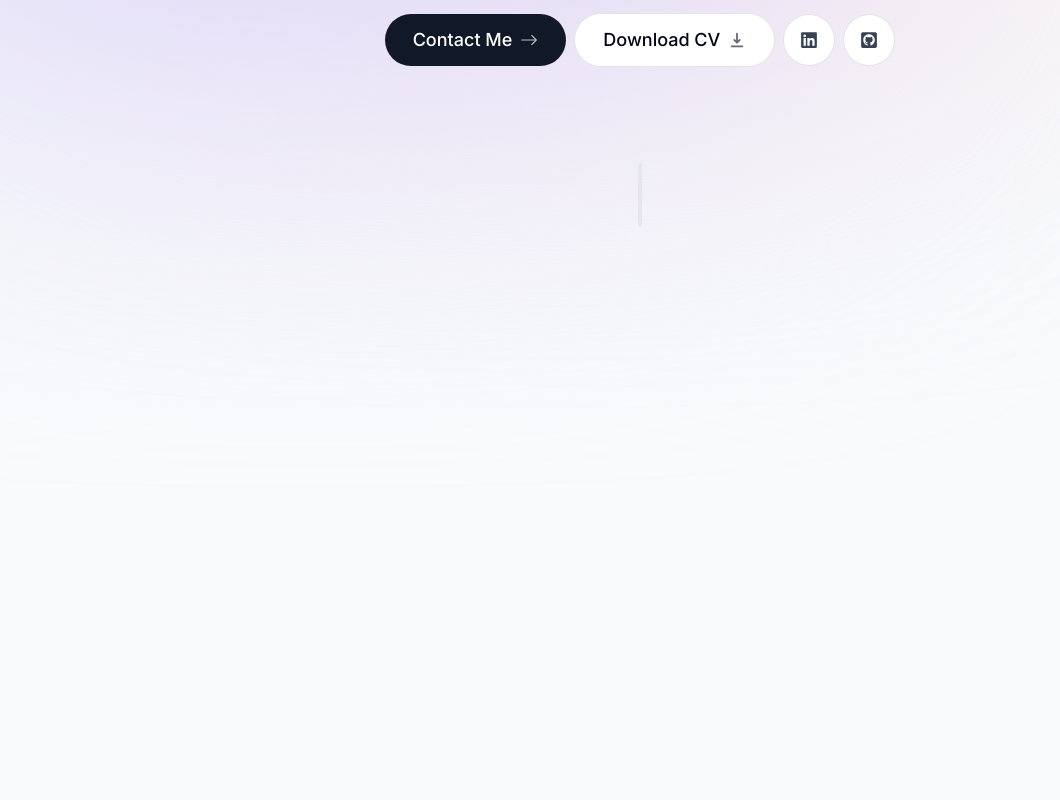
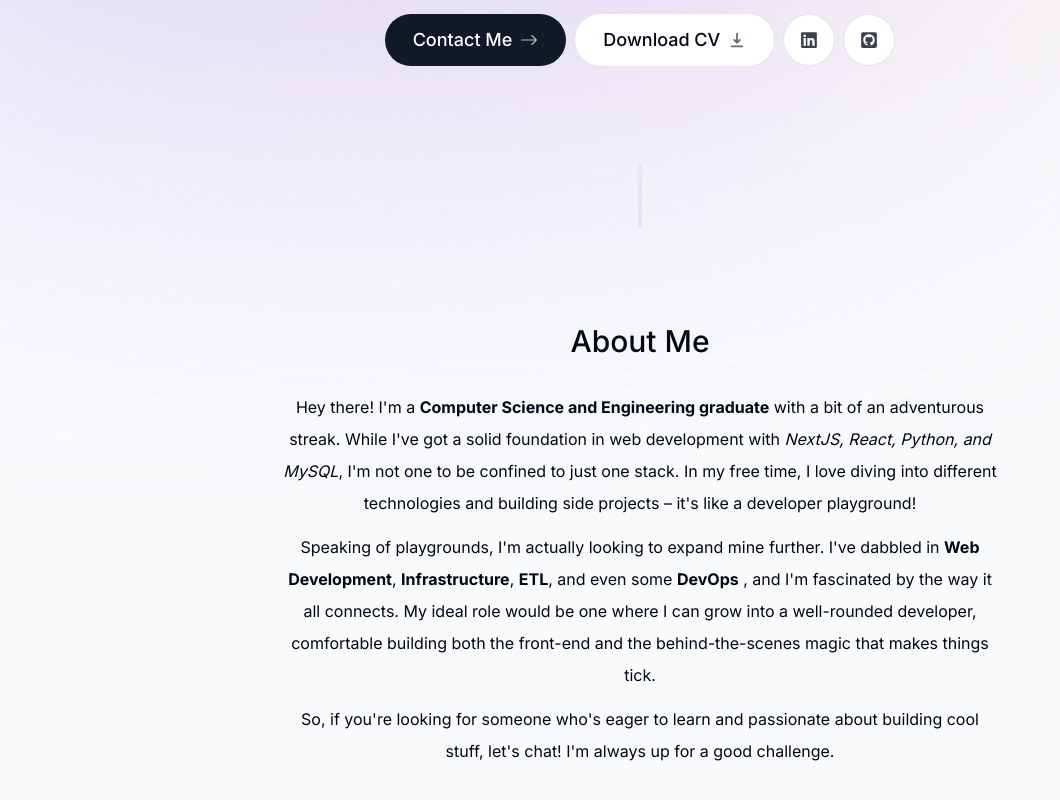
Before and after one commit to AnoopSurej/portfolio-v2, a Next.js app: page / in a window 1280 px wide. Shown: the part 418-1218 px from the top of the page, without its empty margins (0-1060 px from the left). Built offline with nearby package versions, Linux system fonts and the light colour scheme.

Commit message:
Add about section

```diff
--- a/app/page.tsx
+++ b/app/page.tsx
@@ -1,3 +1,4 @@
+import About from "@/components/about";
 import Intro from "@/components/intro";
 import SectionDivider from "@/components/section-divider";
 
@@ -6,6 +7,7 @@ export default function Home() {
     <main className="flex flex-col items-center px-4">
       <Intro />
       <SectionDivider />
+      <About />
     </main>
   );
 }
--- /dev/null
+++ b/components/about.tsx
@@ -0,0 +1,45 @@
+"use client";
+
+import React from "react";
+import SectionHeading from "@/components/section-heading";
+import { motion } from "framer-motion";
+
+export default function About() {
+  return (
+    <motion.section
+      className="mb-28 max-w-[45rem] text-center leading-8 sm:mb-40"
+      initial={{ opacity: 0, y: 100 }}
+      animate={{ opacity: 1, y: 0 }}
+      transition={{ delay: 0.25 }}
+    >
+      <SectionHeading>About me</SectionHeading>
+      <p className="mb-3">
+        Hey there! I'm a{" "}
+        <span className="font-bold">
+          Computer Science and Engineering graduate
+        </span>{" "}
+        with a bit of an adventurous streak. While I've got a solid foundation
+        in web development with{" "}
+        <span className="italic">NextJS, React, Python, and MySQL</span>, I'm
+        not one to be confined to just one stack. In my free time, I love diving
+        into different technologies and building side projects – it's like a
+        developer playground!
+      </p>
+      <p className="mb-3">
+        Speaking of playgrounds, I'm actually looking to expand mine further.
+        I've dabbled in <span className="font-bold">Web Development</span>,{" "}
+        <span className="font-bold">Infrastructure</span>,{" "}
+        <span className="font-bold">ETL</span>, and even some{" "}
+        <span className="font-bold">DevOps</span> , and I'm fascinated by the
+        way it all connects. My ideal role would be one where I can grow into a
+        well-rounded developer, comfortable building both the front-end and the
+        behind-the-scenes magic that makes things tick.
+      </p>
+      <p className="mb-8">
+        So, if you're looking for someone who's eager to learn and passionate
+        about building cool stuff, let's chat! I'm always up for a good
+        challenge.
+      </p>
+    </motion.section>
+  );
+}
--- a/components/intro.tsx
+++ b/components/intro.tsx
@@ -36,7 +36,7 @@ export default function Intro() {
         </div>
       </div>
 
-      <motion.p
+      <motion.h1
         className="mb-10 mt-4 px-4 text-2xl font-medium !leading-[1.5] sm:text-3xl"
         initial={{ opacity: 0, y: 100 }}
         animate={{ opacity: 1, y: 0 }}
@@ -46,7 +46,7 @@ export default function Intro() {
         <span className="font-bold">2 years</span> of experience. I enjoy
         building <span className="italic">sites & apps</span>. My focus is{" "}
         <span className="underline">React (Next.js)</span>.
-      </motion.p>
+      </motion.h1>
 
       <motion.div
         className="flex flex-col sm:flex-row items-center justify-center gap-2 px-4 text-lg font-medium"
--- /dev/null
+++ b/components/section-heading.tsx
@@ -0,0 +1,9 @@
+import React from "react";
+
+type SectionHeadingProps = {
+  children: React.ReactNode;
+};
+
+export default function SectionHeading({ children }: SectionHeadingProps) {
+  return <h2 className="text-3xl font-medium mb-8 capitalize">{children}</h2>;
+}
```
